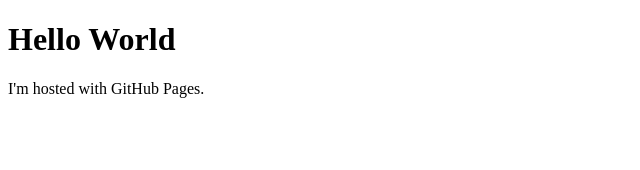
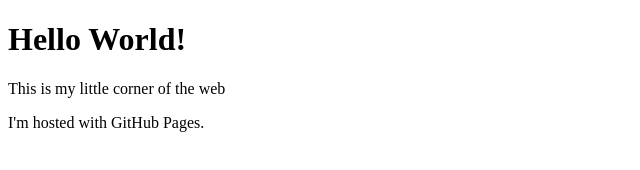
Before and after one commit to redspyduh/redspyduh.github.io, a plain HTML site: page index.html in a window 1280 px wide. Shown: the whole page, without its empty margins (0-640 px from the left). Drawn offline with Linux system fonts and the light colour scheme.

Commit message:
Update index.html

```diff
--- a/index.html
+++ b/index.html
@@ -1,7 +1,8 @@
 <!DOCTYPE html>
 <html>
 <body>
-<h1>Hello World</h1>
+<h1>Hello World!</h1>
+<p>This is my little corner of the web</p>
 <p>I'm hosted with GitHub Pages.</p>
 </body>
 </html>
```
